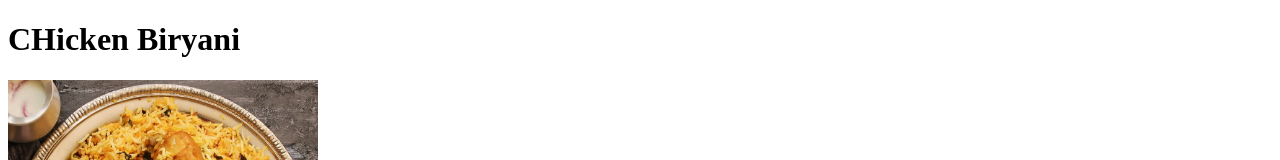
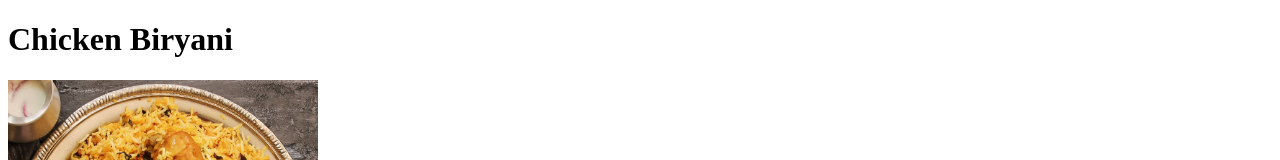
Before and after one commit to saumyasaxenaa/odin-recipes, a plain HTML site: page recipes/biryani.html in a window 1280 px wide. Shown: the top 160 px of the page. Drawn offline with Linux system fonts and the light colour scheme.

Commit message:
fixing type

```diff
--- a/recipes/biryani.html
+++ b/recipes/biryani.html
@@ -6,7 +6,7 @@
     <title>Chicken Biryani</title>
   </head>
   <body>
-    <h1>CHicken Biryani</h1>
+    <h1>Chicken Biryani</h1>
     <img src="../images/biryani.jpeg" height="310" width="310" />
     <h2>Description</h2>
     <p>
```
